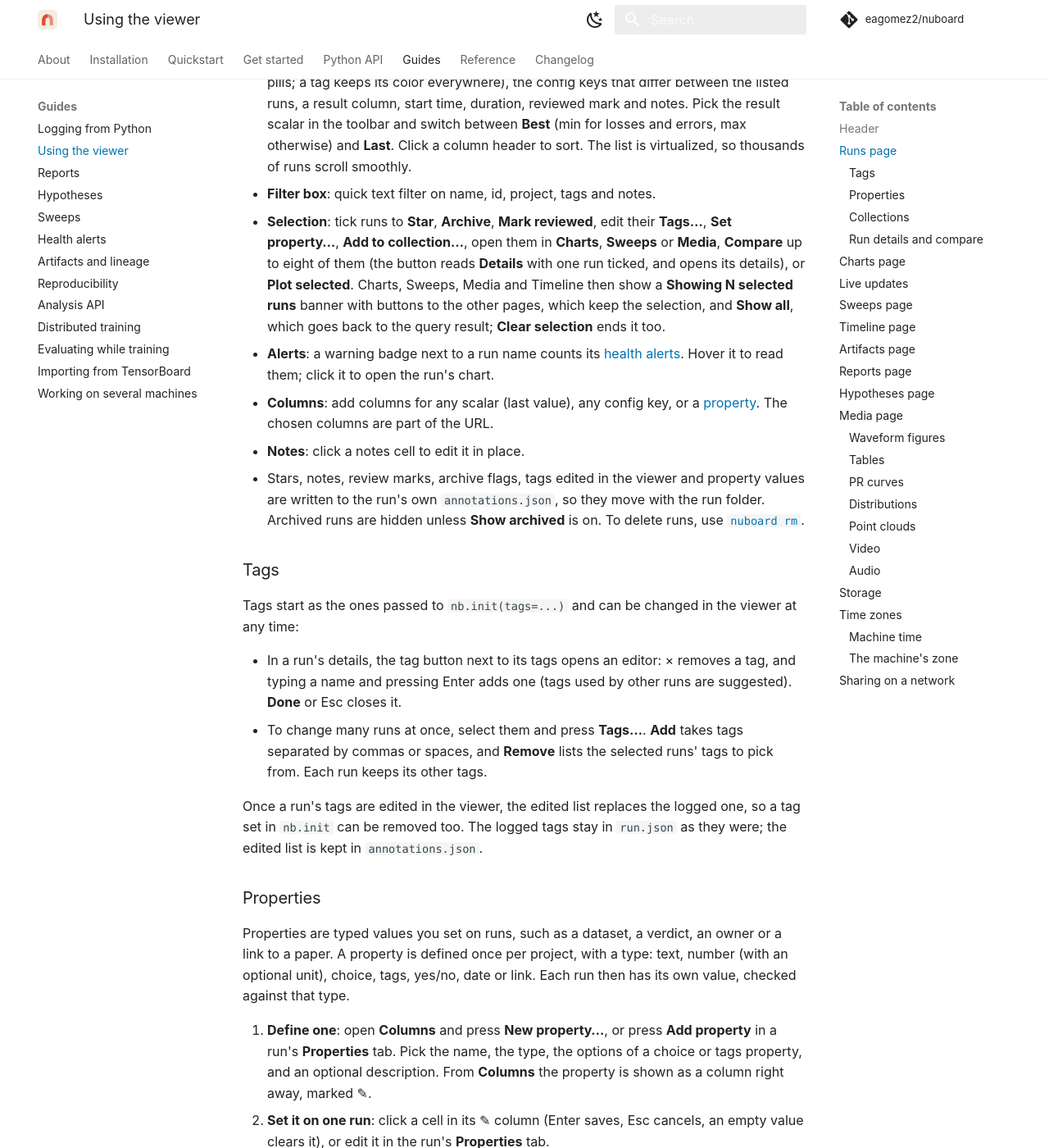
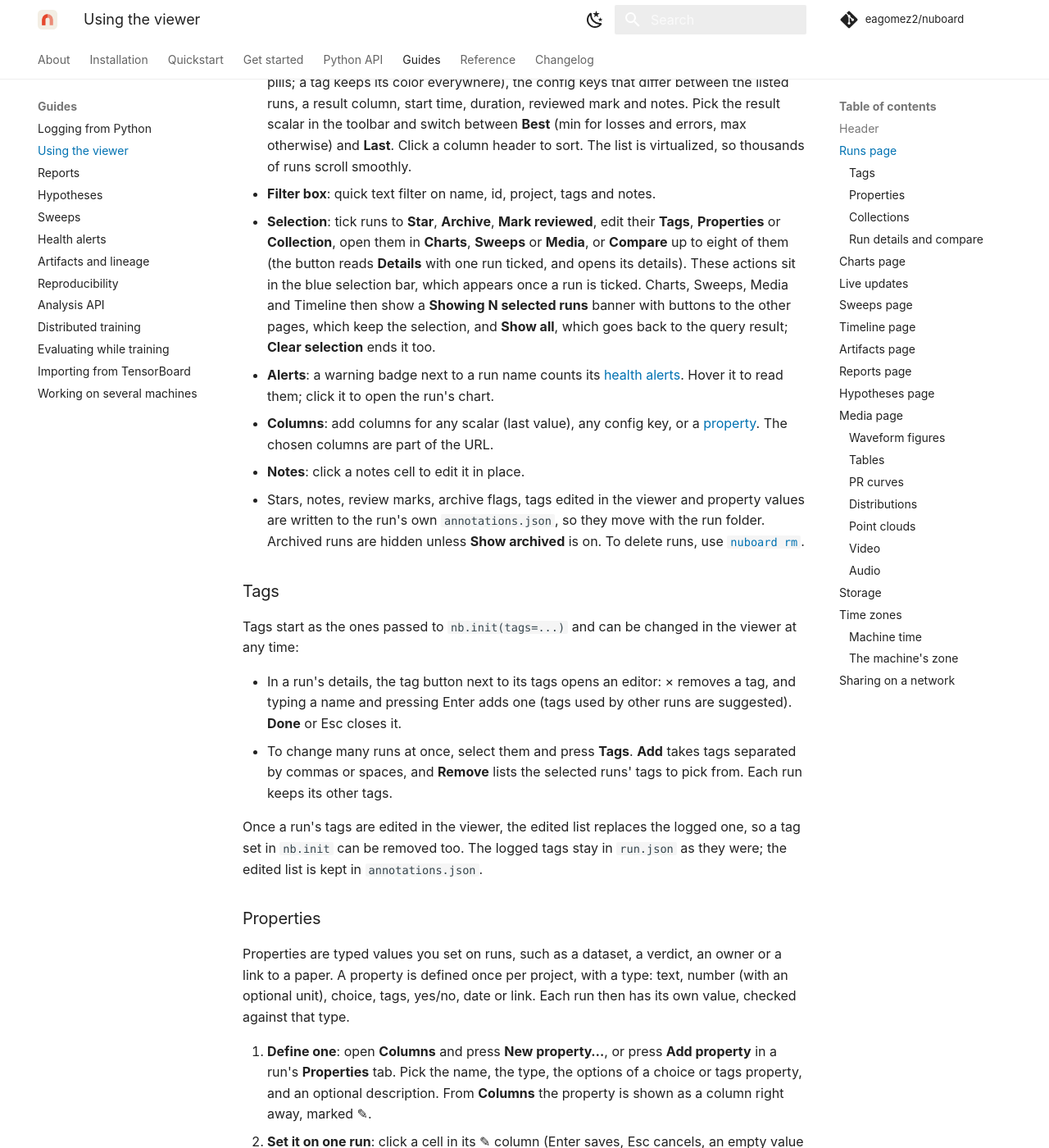
Before and after one commit to eagomez2/nuboard, an MkDocs documentation site: the page built from docs/guide/viewer.md, in a window 1280 px wide and 1400 px high, scrolled down 1506 px. Shown: the whole window at 82% size. Built offline with MkDocs 1.6.1 and Material for MkDocs 9.7.7, drawn with Linux system fonts in a browser that asks for light colours; comment, search, counter and statistics services are not loaded; some of the changed text lies outside the part shown.

Commit message:
Runs selection bar holds Compare/Details; shorter labels; Charts in the hypothesis panel
- Runs: Compare (Details for one run) moves into the blue selection bar, and
  Plot selected is gone (the bar's Charts does the same). Tags…, Set
  property… and Add to collection… read Tags, Properties and Collection.
- Hypotheses panel: Open in charts reads Charts, and Compare reads Details
  when there is one run. The panel's rows no longer shrink, which cut the
  "← hypothesis" line under a run's name.
- Docs and e2e tests follow the new labels.

```diff
--- a/docs/guide/viewer.md
+++ b/docs/guide/viewer.md
@@ -48,10 +48,11 @@ By default the viewer only answers on this machine (`127.0.0.1`). See
   smoothly.
 - **Filter box**: quick text filter on name, id, project, tags and notes.
 - **Selection**: tick runs to **Star**, **Archive**, **Mark reviewed**,
-  edit their **Tags…**, **Set property…**, **Add to collection…**, open them in
-  **Charts**, **Sweeps** or **Media**, **Compare**
-  up to eight of them (the button reads **Details** with one run ticked, and
-  opens its details), or **Plot selected**. Charts, Sweeps, Media and
+  edit their **Tags**, **Properties** or **Collection**, open them in
+  **Charts**, **Sweeps** or **Media**, or **Compare** up to eight of them
+  (the button reads **Details** with one run ticked, and opens its details).
+  These actions sit in the blue selection bar, which appears once a run is
+  ticked. Charts, Sweeps, Media and
   Timeline then show a **Showing N selected runs** banner with buttons to the
   other pages, which keep the selection, and **Show all**, which goes back to
   the query result; **Clear selection** ends it too.
@@ -75,7 +76,7 @@ the viewer at any time:
 - In a run's details, the tag button next to its tags opens an editor: × removes
   a tag, and typing a name and pressing Enter adds one (tags used by other runs
   are suggested). **Done** or Esc closes it.
-- To change many runs at once, select them and press **Tags…**. **Add** takes
+- To change many runs at once, select them and press **Tags**. **Add** takes
   tags separated by commas or spaces, and **Remove** lists the selected runs'
   tags to pick from. Each run keeps its other tags.
 
@@ -97,7 +98,7 @@ link. Each run then has its own value, checked against that type.
 2. **Set it on one run**: click a cell in its ✎ column (Enter saves, Esc
    cancels, an empty value clears it), or edit it in the run's
    **Properties** tab.
-3. **Set it on many runs**: select them and press **Set property…**. Pick the
+3. **Set it on many runs**: select them and press **Properties**. Pick the
    property, then its value, with a control that fits the type: buttons for a
    choice or yes/no, pills for tags, a date picker for a date. A name that is
    not defined yet is defined first.
@@ -115,7 +116,7 @@ as `run.fields` and write them with `run.set_field("verdict", "keep")` in the
 ### Collections
 
 A collection is a named, hand-picked set of runs, such as a shortlist or the
-runs behind a paper figure. Select runs and press **Add to collection…**;
+runs behind a paper figure. Select runs and press **Collection**;
 type an existing name to add to it. Collections are listed under their
 project in the workspace; click one to filter to it (the query becomes
 `collections has "shortlist"`), or hover it and press × to delete it (the
@@ -229,8 +230,8 @@ shared.
 ![Charts page](../assets/charts-light.png#only-light){ .nb-shot }
 ![Charts page](../assets/charts-dark.png#only-dark){ .nb-shot }
 
-The Charts page plots the selected runs (from **Plot selected** or **Charts**
-in the selection bar) or, if none are selected, every run matching the query.
+The Charts page plots the selected runs (from **Charts** in the selection
+bar) or, if none are selected, every run matching the query.
 
 - **Summary cards**: best value of the focused scalar, running runs and last
   heartbeat, runs with NaN/Inf values, and how many runs are shown.
```
Also changed, not shown: docs/changelog.md (+5 -0 lines), docs/get-started.md (+1 -1 lines), docs/quickstart.md (+2 -2 lines), frontend/src/components/HypothesisPanel.svelte (+10 -4 lines), frontend/src/components/RunTable.svelte (+20 -22 lines), 1 other file.
